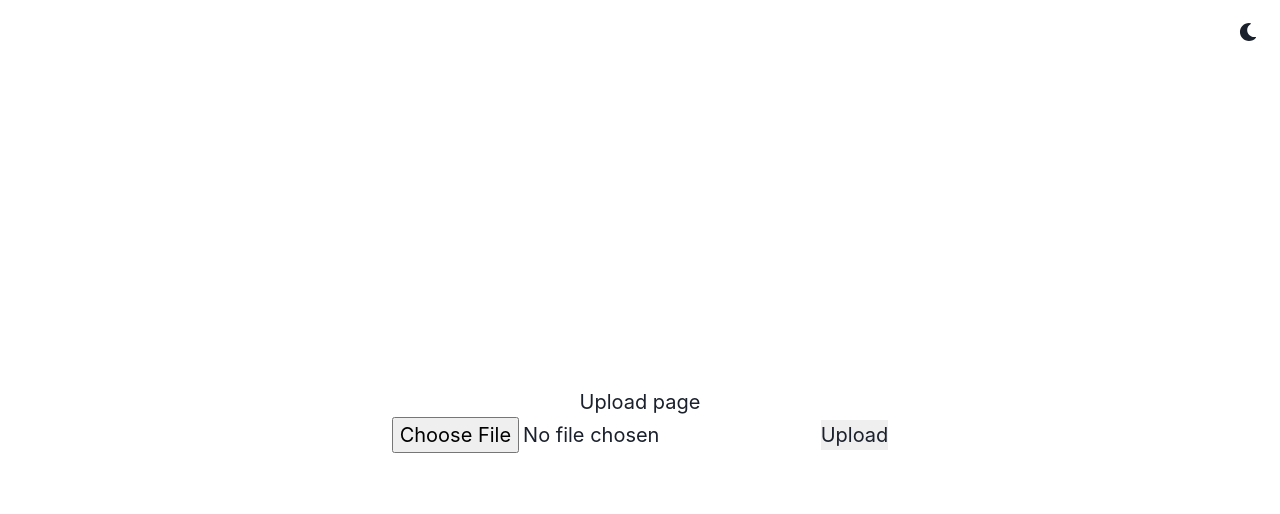
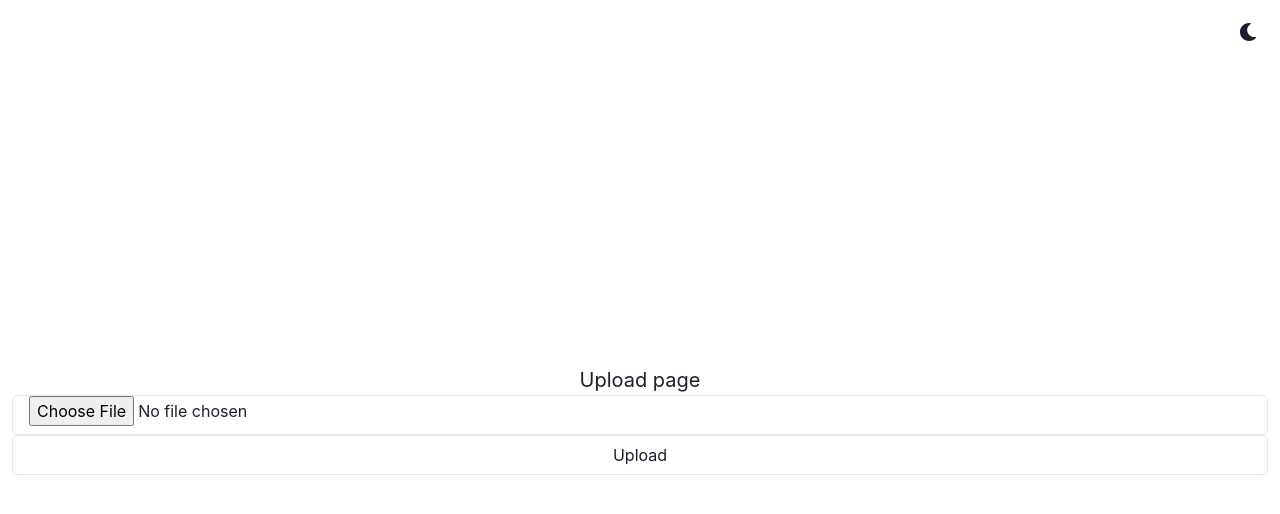
Before and after one commit to Scrawach/WebGLives, a React (Create React App) app in the folder frontend/WebGLives/: page /upload in a window 1280 px wide. Shown: the top 514 px of the page. Built offline with nearby package versions, Linux system fonts and the light colour scheme.

Commit message:
used Charka UI input things instead of default

```diff
--- a/frontend/WebGLives/src/pages/FileUploadPage.tsx
+++ b/frontend/WebGLives/src/pages/FileUploadPage.tsx
@@ -1,4 +1,5 @@
 import React, { ChangeEvent, useState } from "react";
+import { Input } from "@chakra-ui/react";
 import { Api } from "../services/Api";
 
 interface ComponentProps {
@@ -26,8 +27,8 @@ export const FileUploadPage: React.FC<ComponentProps> = (props) => {
       <>
         <div>Upload page</div>
         <div>
-          <input type="file" name="file" onChange={handleFileChange} />
-          <input type="button" value="Upload" onClick={uploadFile} />
+          <Input type="file" name="file" onChange={handleFileChange} />
+          <Input type="button" value="Upload" onClick={uploadFile} />
         </div>
       </>
     );
```
